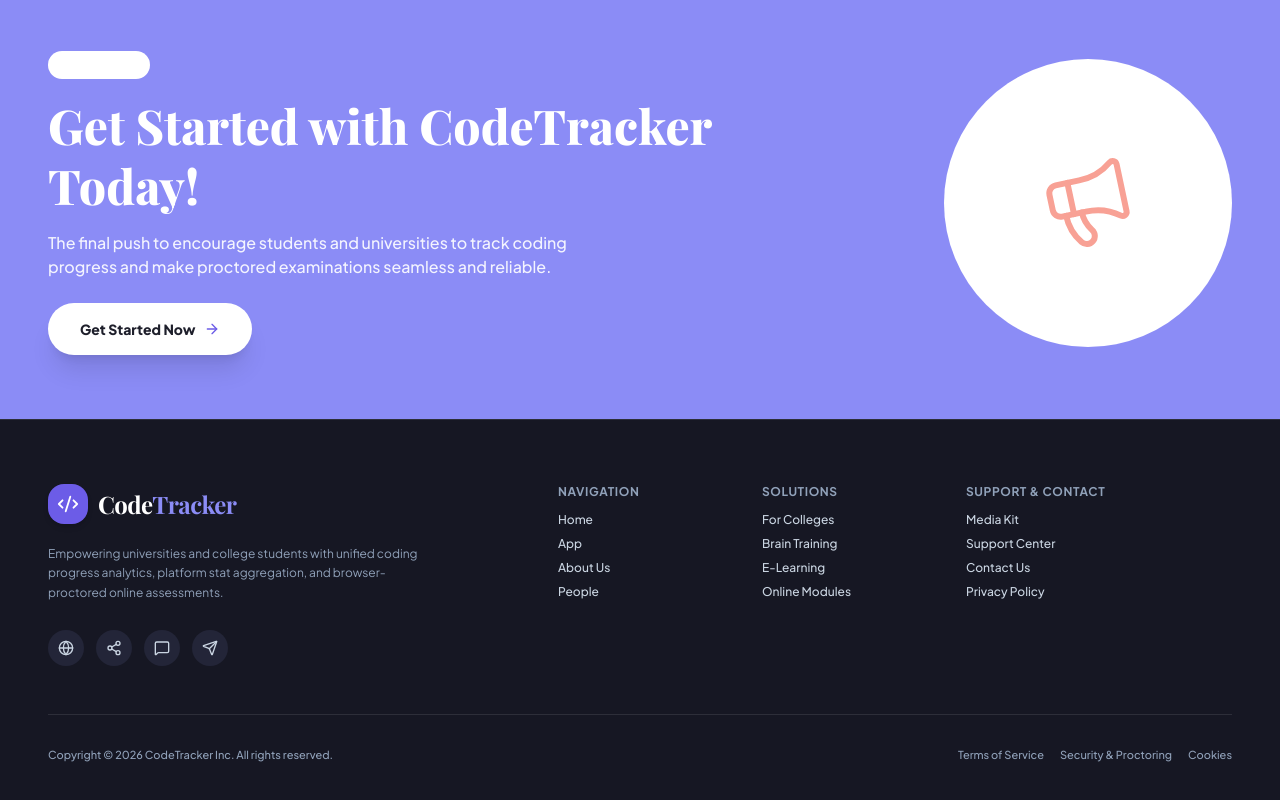
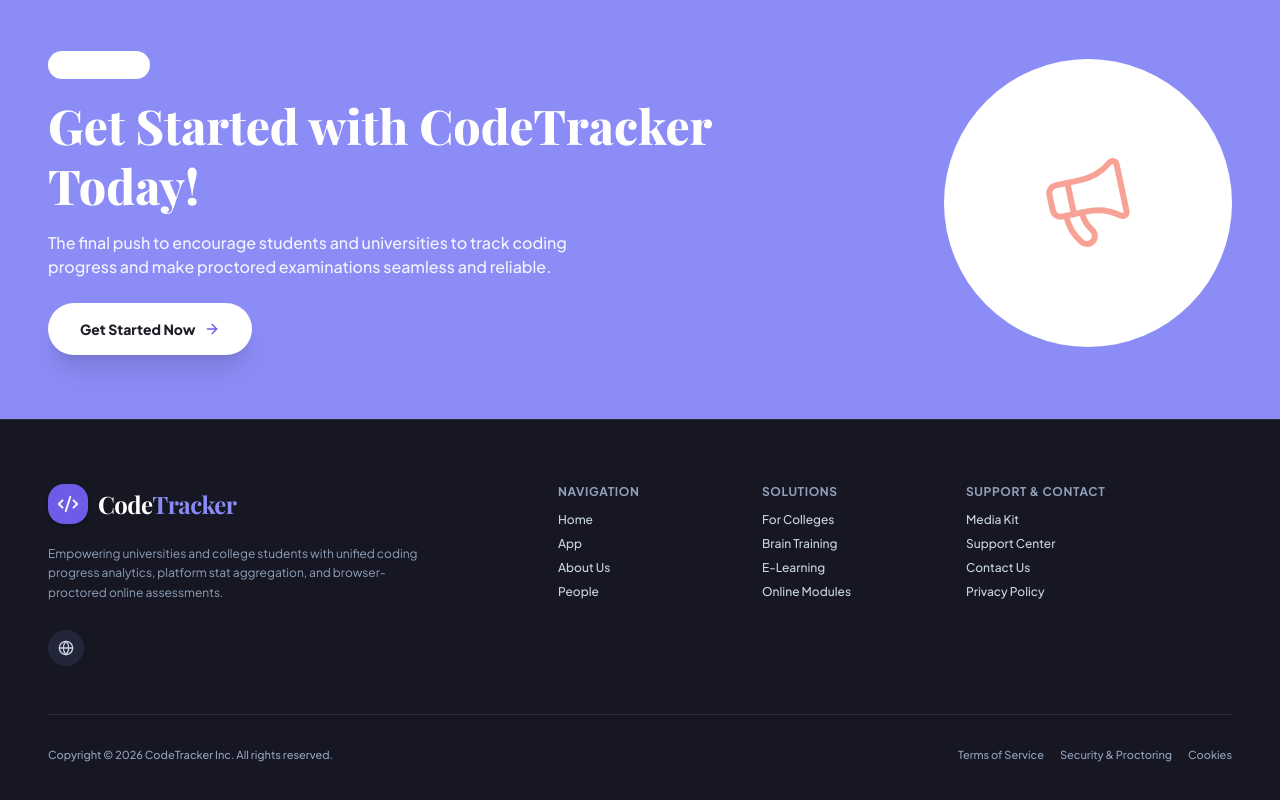
Before and after one commit to Ajith200215/CodeTracker, a Next.js app: page / in a window 1280 px wide. Shown: the part 2928-3728 px from the top of the page. Built offline with nearby package versions, Linux system fonts and the light colour scheme; no server answers.

Commit message:
UI: Remove unused social icons from footer

```diff
--- a/src/components/layout/Footer.tsx
+++ b/src/components/layout/Footer.tsx
@@ -1,7 +1,7 @@
 "use client";
 
 import React from "react";
-import { Code2, Globe, Share2, MessageSquare, Send } from "lucide-react";
+import { Code2, Globe } from "lucide-react";
 
 export const Footer: React.FC = () => {
   return (
@@ -24,7 +24,7 @@ export const Footer: React.FC = () => {
           </p>
 
           <div className="flex items-center gap-3 pt-2">
-            {[Globe, Share2, MessageSquare, Send].map((Icon, idx) => (
+            {[Globe].map((Icon, idx) => (
               <a
                 key={idx}
                 href="#"
```
